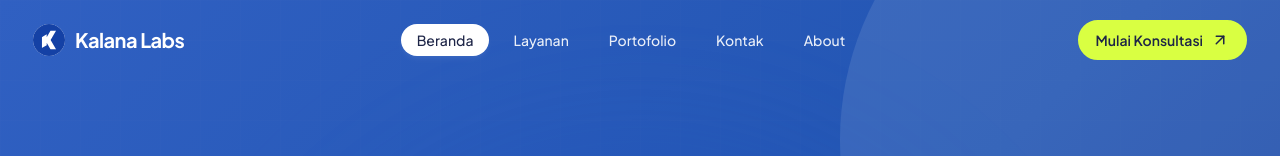
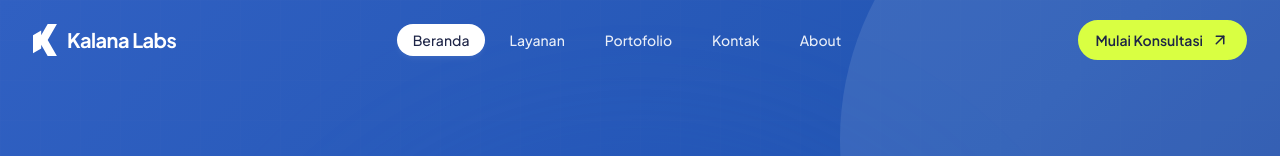
Before and after one commit to kendikadimas/kalanalabs, a Next.js app: page / in a window 1280 px wide. Shown: the top 156 px of the page. Built offline with nearby package versions, Linux system fonts and the light colour scheme.

Commit message:
fix: use logo-kalana for navbar/footer and fix navbar visibility bug on subpages

```diff
--- a/src/components/layout/Footer.tsx
+++ b/src/components/layout/Footer.tsx
@@ -9,7 +9,7 @@ const iconMap: Record<string, LucideIcon> = {
 }
 
 // Kalana Labs K-Logo path
-const KALANA_LOGO_PATH = 'M 411.859375 1126.382812 L 411.859375 618.410156 L 642.40625 479.179688 L 642.40625 618.410156 L 826.148438 300.164062 L 1085.859375 300.164062 L 826.148438 749.996094 L 1085.074219 1198.46875 L 824.96875 1198.46875 L 642.894531 883.105469 L 642.894531 992.996094 Z'
+const KALANA_LOGO_PATH = 'M0 270V104L75.3408 58.5V104L135.385 0H220.256L135.385 147L220 293.557H135L75.5 190.5V226.41L0 270Z'
 
 export default function Footer() {
   const currentYear = new Date().getFullYear()
@@ -24,9 +24,9 @@ export default function Footer() {
         <div className="absolute -bottom-40 -right-40 w-96 h-96 rounded-full bg-[#d9ff42] opacity-5 blur-[100px]" />
         {/* Giant K watermark */}
         <svg
-          viewBox="0 0 1500 1500"
+          viewBox="0 0 221 294"
           width="300"
-          height="300"
+          height="400"
           fill="none"
           xmlns="http://www.w3.org/2000/svg"
           className="absolute -right-10 top-1/2 -translate-y-1/2 w-[300px] opacity-[0.02] select-none"
@@ -42,13 +42,18 @@ export default function Footer() {
           {/* ── Brand & Info (Col Span 4) ── */}
           <div className="lg:col-span-4 lg:pr-10">
             <Link href="/" className="flex items-center gap-3 mb-6 group w-fit">
-              <img
-                src="/logo.svg"
-                alt="Kalana Labs"
-                width="36"
-                height="36"
-                className="w-9 h-9 rounded-lg"
-              />
+              <div className="w-9 h-9 rounded-lg bg-[#2152cf] flex items-center justify-center group-hover:bg-[#1a3fa3] transition-colors">
+                <svg
+                  viewBox="0 0 221 294"
+                  width="16"
+                  height="20"
+                  fill="none"
+                  xmlns="http://www.w3.org/2000/svg"
+                  className="w-4 h-5"
+                >
+                  <path d={KALANA_LOGO_PATH} fill="white" />
+                </svg>
+              </div>
               <span className="text-2xl font-bold tracking-tight text-white group-hover:text-[#d9ff42] transition-colors">
                 Kalana Labs
               </span>
--- a/src/components/layout/Navbar.tsx
+++ b/src/components/layout/Navbar.tsx
@@ -11,6 +11,9 @@ export default function Navbar() {
   const [isOpen, setIsOpen] = useState(false)
   const [scrolled, setScrolled] = useState(false)
   const pathname = usePathname()
+
+  // Force scrolled layout on subpages because they have light backgrounds
+  const isNavbarScrolled = scrolled || pathname !== '/'
 
   useEffect(() => {
     const handleScroll = () => {
@@ -35,7 +38,7 @@ export default function Navbar() {
       <header className="fixed top-0 left-0 right-0 z-50 w-full bg-transparent flex justify-center pointer-events-none">
         <div
           className={`pointer-events-auto transition-all duration-500 ease-in-out border ${
-            scrolled
+            isNavbarScrolled
               ? 'mt-4 w-[92%] max-w-5xl rounded-full bg-white/95 backdrop-blur-md shadow-lg shadow-[#2152cf]/8 border-[#e4e8f2] px-6 h-14 md:h-16'
               : 'mt-0 w-full max-w-7xl rounded-none bg-transparent border-transparent px-4 sm:px-6 lg:px-8 h-16 md:h-20'
           }`}
@@ -46,14 +49,17 @@ export default function Navbar() {
               className="flex items-center gap-2.5 group"
               aria-label="Kalana Labs — Beranda"
             >
-              <img
-                src="/logo.svg"
-                alt="Kalana Labs"
-                width="32"
+              <svg
+                viewBox="0 0 221 294"
+                width="24"
                 height="32"
-                className="w-8 h-8 rounded-lg"
-              />
-              <span className={`text-xl font-bold tracking-tight transition-colors duration-500 ${scrolled ? 'text-[#1e2547]' : 'text-white'}`}>
+                fill="none"
+                xmlns="http://www.w3.org/2000/svg"
+                className={`w-6 h-8 transition-colors duration-500 ${isNavbarScrolled ? 'text-[#1441A5]' : 'text-white'}`}
+              >
+                <path d="M0 270V104L75.3408 58.5V104L135.385 0H220.256L135.385 147L220 293.557H135L75.5 190.5V226.41L0 270Z" fill="currentColor"/>
+              </svg>
+              <span className={`text-xl font-bold tracking-tight transition-colors duration-500 ${isNavbarScrolled ? 'text-[#1e2547]' : 'text-white'}`}>
                 Kalana Labs
               </span>
             </Link>
@@ -70,7 +76,7 @@ export default function Navbar() {
                     key={link.label}
                     href={link.href}
                     className={`px-4 py-1.5 rounded-full text-sm font-medium transition-all duration-500 ${
-                      scrolled
+                      isNavbarScrolled
                         ? isActive
                           ? 'bg-[#1e2547] text-white shadow-sm'
                           : 'text-[#4f5b7d] hover:text-[#1e2547] hover:bg-slate-100'
@@ -100,7 +106,7 @@ export default function Navbar() {
             <button
               id="mobile-menu-toggle"
               className={`md:hidden p-2 rounded-lg transition-colors duration-500 ${
-                scrolled
+                isNavbarScrolled
                   ? 'text-[#1e2547] hover:bg-[#f1f3f9]'
                   : 'text-white hover:bg-white/10'
               }`}
```
Also changed, not shown: 1 other file (tests, documents, lock files or other folders).
